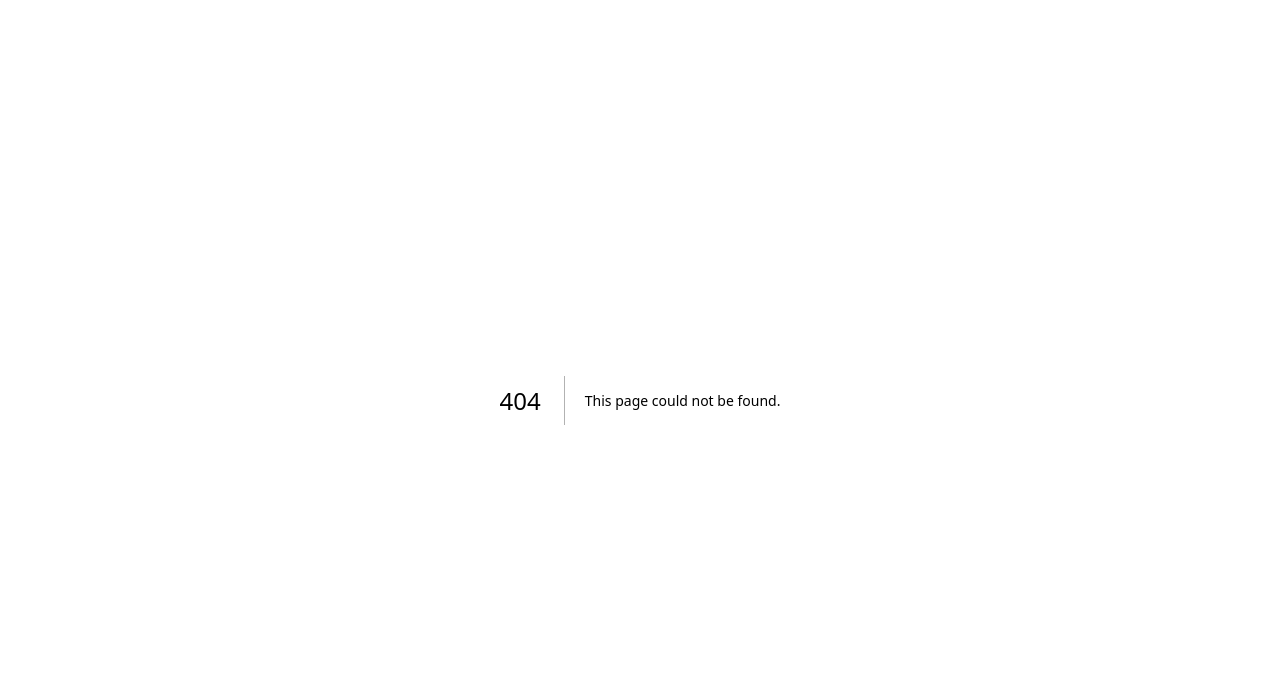
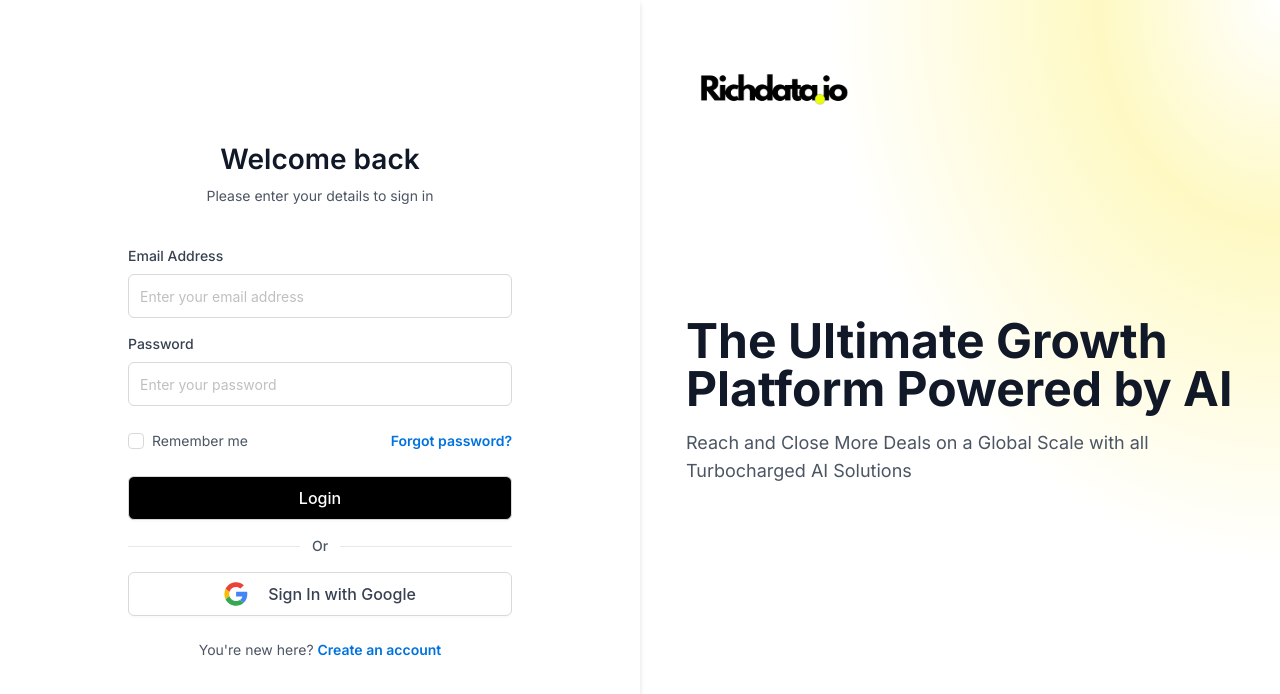
Before and after one commit to carlos-techdev/figma-pixel-perfect-next.js-antd-tailwind-typescript, a Next.js app: page /auth/login in a window 1280 px wide. Before the commit this address had no page. Shown: the top 694 px of the page. Built offline with nearby package versions, Linux system fonts and the light colour scheme.

Commit message:
feat: login added

```diff
--- /dev/null
+++ b/app/auth/login/page.tsx
@@ -0,0 +1,66 @@
+import { Button, Checkbox, Input } from "antd"
+import Link from "next/link"
+import MyIcon from "components/icon"
+import Title from "../title"
+
+const Login = () => {
+  return (
+    <div className="flex min-h-screen">
+      <div className="flex w-full flex-col items-center justify-center bg-white p-8 drop-shadow-md sm:w-1/2">
+        <p className="text-[28px] font-semibold leading-[38px] text-gray-900">Welcome back</p>
+        <p className="mb-10 mt-2 text-sm font-normal text-gray-600">Please enter your details to sign in</p>
+        <div className="w-full max-w-sm">
+          <div className="mb-4">
+            <p className="text-sm font-medium text-gray-700">Email Address</p>
+            <Input
+              className="mt-2 h-11"
+              type="text"
+              id="email"
+              placeholder="Enter your email address"
+              autoComplete="email"
+            />
+          </div>
+          <div className="mb-6">
+            <p className="text-sm font-medium text-gray-700">Password</p>
+            <Input
+              className="mt-2 h-11"
+              type="password"
+              id="password"
+              placeholder="Enter your password"
+              autoComplete="current_password"
+            />
+          </div>
+          <div className="mb-6 flex items-center justify-between">
+            <div className="flex items-center space-x-2">
+              <Checkbox id="remember" name="remember" />
+              <p className="text-sm font-normal text-gray-600">Remember me</p>
+            </div>
+            <Link href="/auth/reset_pass">
+              <p className="text-sm font-semibold text-[#0072de]">Forgot password?</p>
+            </Link>
+          </div>
+
+          <Button className="mb-4 h-11 w-full bg-black text-base font-medium text-white">Login</Button>
+          <div className="mb-4 flex items-center">
+            <div className="w-full border-t text-gray-200"></div>
+            <span className="px-3 text-sm font-medium text-gray-600">Or</span>
+            <div className="w-full border-t text-gray-200 "></div>
+          </div>
+          <Button className="mb-6 flex h-11 w-full items-center justify-center">
+            <MyIcon type="google" width={24} height={24} />
+            <span className="ml-3 text-base font-medium text-gray-700">Sign In with Google</span>
+          </Button>
+          <div className="flex items-center justify-center space-x-1">
+            <p className="text-sm font-normal text-gray-600">You&apos;re new here?</p>
+            <Link href="/auth/signup" className="text-primary-600">
+              <p className="text-sm font-semibold text-[#0072de]">Create an account</p>
+            </Link>
+          </div>
+        </div>
+      </div>
+      <Title />
+    </div>
+  )
+}
+
+export default Login
--- /dev/null
+++ b/app/auth/title.tsx
@@ -0,0 +1,26 @@
+import Mark from "components/mark"
+
+const Title = () => {
+  return (
+    <div
+      className="hidden w-0 flex-col
+       bg-[radial-gradient(ellipse_at_top_right,_var(--tw-gradient-stops))] from-white via-yellow-100 via-20% to-white to-50% pl-7 sm:flex sm:w-1/2"
+    >
+      <div className="pt-[70px]">
+        <Mark width={222} height={44} />
+      </div>
+      <div className="-mt-28 flex h-full flex-col items-center justify-center text-black">
+        <div className="w-full max-w-xl">
+          <h1 className="leading-ultimate text-5xl font-bold text-gray-900">
+            The Ultimate Growth Platform Powered by AI
+          </h1>
+          <p className="mt-4 text-lg font-normal text-gray-600">
+            Reach and Close More Deals on a Global Scale with all Turbocharged AI Solutions
+          </p>
+        </div>
+      </div>
+    </div>
+  )
+}
+
+export default Title
```
